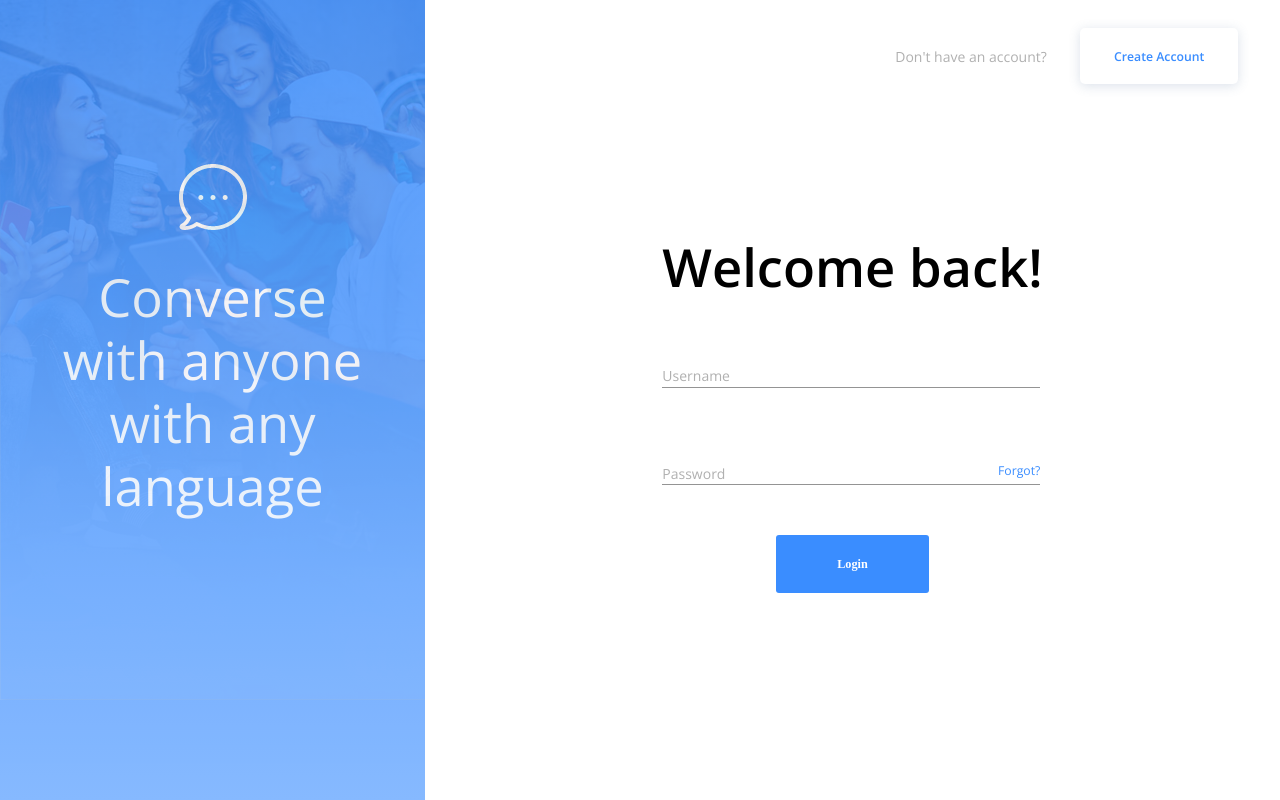
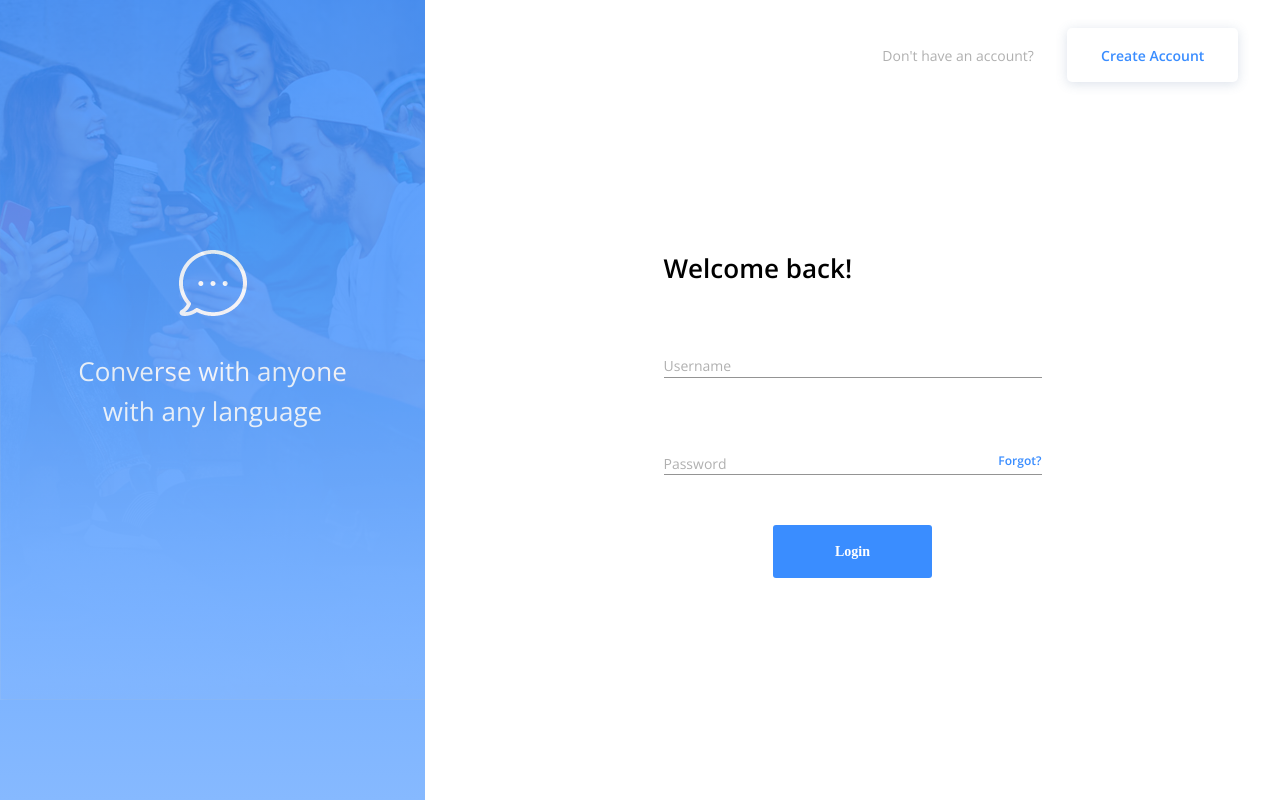
Before and after one commit to E-Fung/messenger-7541, a React (Create React App) app in the folder client/: page /login in a window 1280 px wide. Built offline with nearby package versions, Linux system fonts and the light colour scheme; no server answers.

Commit message:
implemented theme.typography for font styles

```diff
--- a/client/src/themes/theme.js
+++ b/client/src/themes/theme.js
@@ -3,11 +3,29 @@ import { createMuiTheme } from "@material-ui/core";
 export const theme = createMuiTheme({
   typography: {
     fontFamily: "Open Sans, sans-serif",
+    h2: {
+      fontSize: "1.86rem",
+      lineHeight: "2.86rem",
+      fontStyle: "normal",
+    },
+    body1: {
+      fontStyle: "normal",
+      lineHeight: "normal"
+    },
+    body2: {
+      fontSize: "0.86rem",
+      fontWeight: "600",
+      fontStyle: "normal",
+      lineHeight: "1.14rem"
+    },
     fontSize: 14,
     button: {
       textTransform: "none",
       letterSpacing: 0,
-      fontWeight: "bold"
+      fontWeight: "bold",
+      fontStyle: "normal",
+      lineHeight: "normal",
+      fontSize: "1rem",
     }
   },
   overrides: {
```
